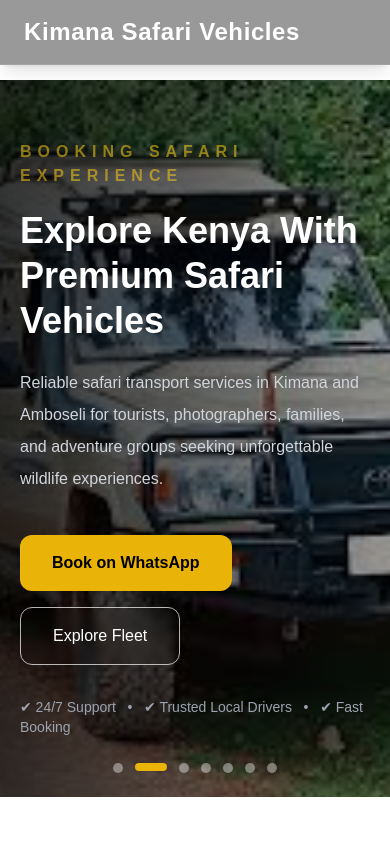
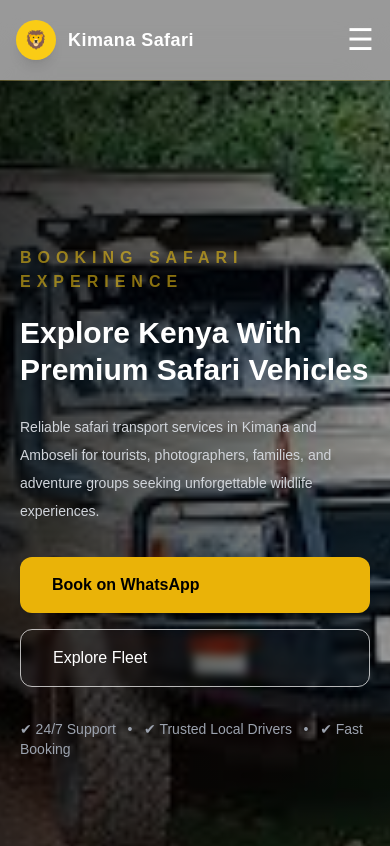
Before and after one commit to dennismusa/Tourbooking, a React (Create React App) app: page / in a window 390 px wide. Shown: the top 846 px of the page. Built offline with nearby package versions, Linux system fonts and the light colour scheme.

Commit message:
responsive mobile

```diff
--- a/src/components/Home.js
+++ b/src/components/Home.js
@@ -30,18 +30,18 @@ function Home() {
     return () => clearInterval(interval);
   }, [images.length]);
   return (
-    <div className="bg-white text-gray-800 overflow-hidden">
+    <div className="bg-white text-gray-800 overflow-x-hidden">
 
       {/* HERO SECTION */}
 <section
   id="home"
-  className="relative h-[85vh] flex items-center overflow-hidden"
+  className="relative min-h-screen flex items-center overflow-hidden"
 >
 
   {/* BACKGROUND SLIDER */}
   <div className="absolute inset-0">
     <div
-      className="absolute inset-0 bg-cover bg-center transition-all duration-1000 ease-in-out scale-105"
+      className="absolute inset-0 bg-cover bg-center transition-opacity duration-1000 ease-in-out scale-105"
       style={{ backgroundImage: `url(${images[index]})` }}
     />
   </div>
@@ -59,17 +59,17 @@ function Home() {
           Booking Safari Experience
         </p>
 
-        <h1 className="text-4xl sm:text-5xl md:text-6xl font-extrabold leading-tight mb-6">
+       <h1 className="text-3xl sm:text-4xl md:text-6xl font-extrabold leading-tight mb-6">
           Explore Kenya With Premium Safari Vehicles
         </h1>
 
-        <p className="text-gray-300 text-base sm:text-lg md:text-xl leading-8 mb-10">
+        <p className="text-gray-300 text-sm sm:text-base md:text-xl leading-7 md:leading-8 mb-8">
           Reliable safari transport services in Kimana and Amboseli for tourists,
           photographers, families, and adventure groups seeking unforgettable wildlife experiences.
         </p>
 
         {/* CTA BUTTONS */}
-        <div className="flex flex-wrap gap-4">
+        <div className="flex flex-col sm:flex-row gap-4 w-full sm:w-auto ">
 
           {/* PRIMARY CTA - WHATSAPP */}
           <a
@@ -248,7 +248,7 @@ function Home() {
           </div>
         </div>
 
-        <div className="p-8">
+        <div className="p-5 sm:p-8">
           <h3 className="text-2xl font-bold mb-3">Amboseli National Park</h3>
 
           <p className="text-gray-600 leading-7 mb-6">
@@ -441,7 +441,7 @@ function Home() {
         </div>
 
         {/* Grid */}
-        <div className="grid md:grid-cols-3 gap-10">
+        <div className="grid grid-cols-1 sm:grid-cols-2 lg:grid-cols-3 gap-6 md:gap-10">
 
           {/* Amboseli */}
           <div className="bg-white rounded-3xl overflow-hidden shadow-lg hover:shadow-2xl transition group">
@@ -653,7 +653,7 @@ function Home() {
 
       {/* FOOTER */}
       <footer className="bg-black text-white py-16">
-        <div className="max-w-7xl mx-auto px-4 sm:px-6 md:px-8 grid md:grid-cols-4 gap-12">
+        <div className="max-w-7xl mx-auto px-4 sm:px-6 md:px-8 grid grid-cols-1 sm:grid-cols-2 lg:grid-cols-4 gap-10">
 
           {/* Brand */}
           <div>
--- a/src/components/Navbar.js
+++ b/src/components/Navbar.js
@@ -1,53 +1,150 @@
+import React, { useState } from "react";
 import { Link } from "react-router-dom";
 
 function Navbar() {
+  const [menuOpen, setMenuOpen] = useState(false);
+
   return (
     <nav className="fixed top-0 left-0 w-full z-50">
-      {/* Glass effect container */}
-      <div className="backdrop-blur-md bg-black/40 border-b border-white/10 shadow-lg">
-        <div className="max-w-7xl mx-auto px-6 py-4 flex justify-between items-center">
 
-          {/* Logo */}
+      {/* GLASS BACKGROUND */}
+      <div className="backdrop-blur-xl bg-black/40 border-b border-yellow-400/20 shadow-lg">
+        <div className="max-w-7xl mx-auto px-4 sm:px-6 md:px-8">
+
+          <div className="flex items-center justify-between h-20">
+
+            {/* LOGO */}
             <Link
               to="/"
-            className="text-2xl font-bold tracking-wide text-white hover:text-yellow-300 transition"
+              className="flex items-center gap-3 group"
             >
-            Kimana Safari Vehicles
+              <div className="w-10 h-10 rounded-full bg-yellow-400 flex items-center justify-center text-black font-bold text-lg shadow-lg">
+                🦁
+              </div>
+
+              <div>
+                <h1 className="text-white font-bold text-lg sm:text-2xl tracking-wide group-hover:text-yellow-300 transition">
+                  Kimana Safari
+                </h1>
+
+                <p className="text-gray-300 text-xs tracking-[2px] uppercase hidden sm:block">
+                  Premium Safari Vehicles
+                </p>
+              </div>
             </Link>
 
-          {/* Navigation */}
+            {/* DESKTOP MENU */}
             <div className="hidden md:flex items-center gap-8 text-sm font-medium">
 
-            <Link className="text-white/90 hover:text-yellow-300 transition" to="/">
+              <Link
+                className="text-white/90 hover:text-yellow-300 transition duration-300"
+                to="/"
+              >
                 Home
               </Link>
 
-            <Link className="text-white/90 hover:text-yellow-300 transition" to="/gallery">
+              <Link
+                className="text-white/90 hover:text-yellow-300 transition duration-300"
+                to="/gallery"
+              >
                 Gallery
               </Link>
 
-            <Link className="text-white/90 hover:text-yellow-300 transition" to="/vehicles">
+              <Link
+                className="text-white/90 hover:text-yellow-300 transition duration-300"
+                to="/vehicles"
+              >
                 Vehicles
               </Link>
 
-            <Link className="text-white/90 hover:text-yellow-300 transition" to="/contact">
+              <Link
+                className="text-white/90 hover:text-yellow-300 transition duration-300"
+                to="/contact"
+              >
                 Contact
               </Link>
 
-            {/* CTA Button */}
+              {/* CTA BUTTON */}
               <a
-              href="https://wa.me/254700000000"
+                href="https://wa.me/254724605140?text=Hello%20I%20want%20to%20book%20a%20safari%20vehicle"
                 target="_blank"
                 rel="noreferrer"
-              className="ml-4 bg-yellow-400 text-black px-5 py-2 rounded-full font-semibold hover:bg-yellow-300 transition shadow-md"
+                className="bg-yellow-400 hover:bg-yellow-300 text-black px-6 py-3 rounded-full font-semibold transition duration-300 shadow-lg hover:shadow-yellow-400/30"
               >
-              Book Now
+                Book Safari
               </a>
 
             </div>
 
+            {/* MOBILE MENU BUTTON */}
+            <button
+              onClick={() => setMenuOpen(!menuOpen)}
+              className="md:hidden text-white text-3xl"
+            >
+              {menuOpen ? "✕" : "☰"}
+            </button>
+
+          </div>
+
+        </div>
+
+      </div>
+
+      {/* MOBILE MENU */}
+      <div
+        className={`md:hidden overflow-hidden transition-all duration-500 ${
+          menuOpen
+            ? "max-h-[400px] opacity-100"
+            : "max-h-0 opacity-0"
+        }`}
+      >
+        <div className="bg-black/95 backdrop-blur-xl border-b border-white/10 px-6 py-6 flex flex-col gap-5 text-white shadow-2xl">
+
+          <Link
+            to="/"
+            onClick={() => setMenuOpen(false)}
+            className="hover:text-yellow-300 transition text-lg"
+          >
+            Home
+          </Link>
+
+          <Link
+            to="/gallery"
+            onClick={() => setMenuOpen(false)}
+            className="hover:text-yellow-300 transition text-lg"
+          >
+            Gallery
+          </Link>
+
+          <Link
+            to="/vehicles"
+            onClick={() => setMenuOpen(false)}
+            className="hover:text-yellow-300 transition text-lg"
+          >
+            Vehicles
+          </Link>
+
+          <Link
+            to="/contact"
+            onClick={() => setMenuOpen(false)}
+            className="hover:text-yellow-300 transition text-lg"
+          >
+            Contact
+          </Link>
+
+          {/* MOBILE CTA */}
+          <a
+            href="https://wa.me/254724605140?text=Hello%20I%20want%20to%20book%20a%20safari%20vehicle"
+            target="_blank"
+            rel="noreferrer"
+            className="mt-4 bg-yellow-400 hover:bg-yellow-300 text-center text-black py-3 rounded-xl font-bold transition duration-300"
+          >
+            Book on WhatsApp
+          </a>
+
         </div>
       </div>
+
     </nav>
   );
 }
```
Lines whose indentation alone changed are shown as unchanged.
